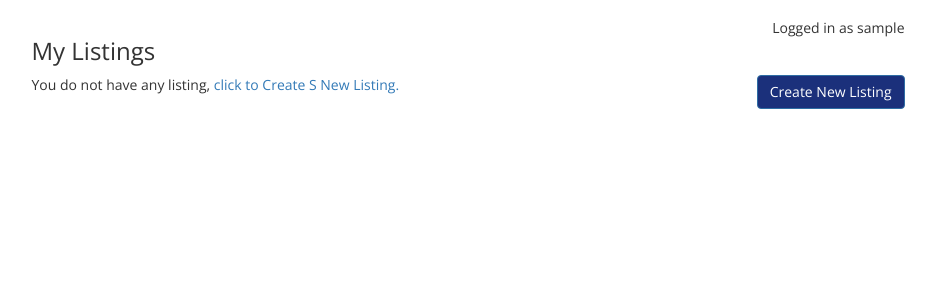
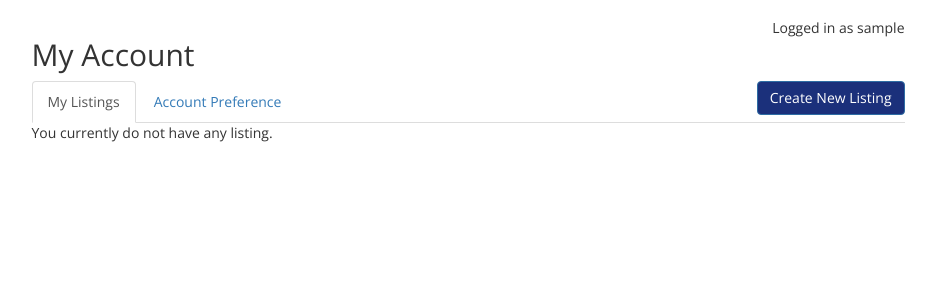
Before and after one commit to xyb994/housing, a Django app: page /accounts/profile/ in a window 1280 px wide. Shown: the part 51-351 px from the top of the page, without its empty margins (172-1108 px from the left). Run offline with Django 3.2, Linux system fonts and the light colour scheme; the visitor is signed in with stand-in values (Sample User, id 1); data that the repository does not hold is empty; some libraries are stand-ins or nearby versions.

Commit message:
Add/update html templates

```diff
--- a/housing/listings/templates/accounts/profile.html
+++ b/housing/listings/templates/accounts/profile.html
@@ -7,20 +7,25 @@
 
 {% block content %}
 <p class="pull-right">Logged in as {{ request.user }}</p>
-<h3>My Listings</h3>
+<h2>My Account</h2>
 <span class="pull-right">
-  <a href="/listing/new/" class="btn btn-primary">Create New Listing</a>
+  {% url "listings:new" as listings_new_url %}
+  <a href="{{ listings_new_url }}" class="btn btn-primary">Create New Listing</a>
 </span>
+<ul class="nav nav-tabs" role="tablist">
+  <li class="active"><a href="/accounts/profile">My Listings</a></li>
+  <li><a href="/accounts/profile/preference">Account Preference</a></li>
+</ul>
 
 {% if listings %}
-<table class="table">
+<table class="table table-hover">
   <thead>
     <tr>
       <th>Status</th>
       <th>Property Address</th>
       <th>City</th>
       <th>Edit</th>
-      <th>Action</th>
+      <th>Activation</th>
     </tr>
   </thead>
   <tbody>
@@ -43,20 +48,20 @@
       <td> {{ listing.city }}, {{ listing.state }}</td>
 
       <td>
-        <a href="" class="btn btn-primary">Edit</a>
+        {% url "listings:edit" pk=listing.pk as edit_listing_url %}
+        {{ edit_listing_url }}
+        <a href="{% url "listings:edit" listing.pk %}" class="btn btn-sm btn-default">Edit</a>
       </td>
 
       <td>
         {% if listing.is_active %}
-        <form class="" action="/accounts/profile/" method="post">{% csrf_token %}
-          <button name="listing-to-be-changed" class="btn btn-danger"
-            value="{{ listing.id }}" type="submit">Deactivate</button>
-        </form>
+        <a href="{% url "listings:toggle" listing.id %}" class="btn btn-sm btn-danger">
+          Deactivate
+        </a>
         {% else %}
-        <form action="/accounts/profile/" method="post">{% csrf_token %}
-          <button name="listing-to-be-changed" class="btn btn-success"
-            value="{{ listing.id }}" type="submit">Activate</button>
-        </form>
+        <a href="{% url "listings:toggle" listing.id %}" class="btn btn-sm btn-success">
+          Activate
+        </a>
         {% endif %}
       </td>
     </tr>
@@ -64,8 +69,6 @@
   </tbody>
 
 {% else %}
-<p>You do not have any listing,
-  <a href="/listing/new/">click to Create S New Listing.</a>
-</p>
+  <p>You currently do not have any listing.</p>
 {% endif %}
 {% endblock %}
```
Also changed, not shown: housing/listings/templates/accounts/registration_complete.html (added, +11 -0 lines), housing/listings/templates/accounts/registration_form.html (added, +31 -0 lines), housing/listings/templates/accounts/preference.html (added).
